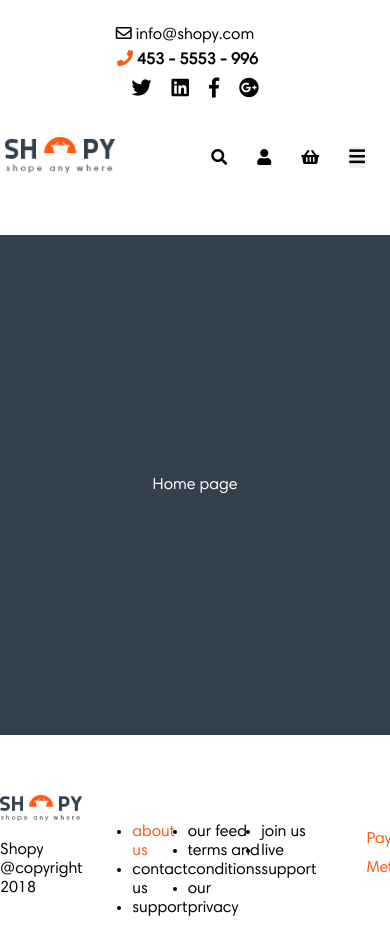
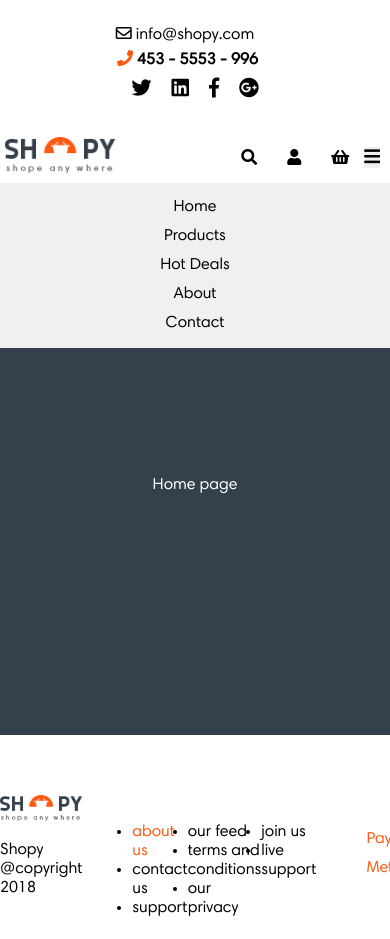
Before and after one commit to griddynamics/ui-intshp2-cp-tarsiers, a React (Create React App) app: page / in a window 390 px wide. Shown: the top 939 px of the page. Built offline with nearby package versions, Linux system fonts and the light colour scheme.

Commit message:
fixed navbar, used obj destruction

```diff
--- a/src/app/components/Counter/CounterContainer.js
+++ b/src/app/components/Counter/CounterContainer.js
@@ -5,8 +5,6 @@ const mapStateToProps = state => ({
   counter: state.counter.value
 });
 
-const CounterContainer = connect(
-  mapStateToProps
-)(Counter);
+const CounterContainer = connect(mapStateToProps)(Counter);
 
 export default CounterContainer;
--- a/src/app/components/Header/Header.js
+++ b/src/app/components/Header/Header.js
@@ -4,8 +4,18 @@ import { Link } from 'react-router-dom';
 import logo from '../../../assets/logo.png';
 import HeaderTop from './HeaderTop';
 
-const Header = props => {
-  const { headerFooterVisibility } = props;
+class Header extends React.Component {
+  state = {
+    isHidden: true
+  };
+
+  navToggle = () => {
+    this.setState(prevState => ({ isHidden: !prevState.isHidden }));
+  };
+
+  render() {
+    const { isHidden } = this.state;
+    const { headerFooterVisibility } = this.props;
     const visible = headerFooterVisibility.value;
     const navLinks = [
       { id: 0, val: 'Home', link: '/' },
@@ -15,16 +25,15 @@ const Header = props => {
       { id: 4, val: 'Contact', link: '/contacts' }
     ];
 
-  const navItems = navLinks.map(item => (
-    <li key={item.id} className="navbar-link">
-      <Link to={item.link}>{item.val}</Link>
+    const navItems = navLinks.map(item => {
+      const { id, link, val } = item;
+
+      return (
+        <li key={id} className="navbar-link">
+          <Link to={link}>{val}</Link>
         </li>
-  ));
-
-  const navToggle = () => {
-    const navMain = document.querySelector('.nav-main');
-    navMain.classList.toggle('nav-toggle');
-  };
+      );
+    });
 
     return visible ? (
       <header className="header">
@@ -37,7 +46,7 @@ const Header = props => {
               </Link>
             </div>
             <nav className="navbar col-10">
-            <div className="nav-main">
+              <div className={!isHidden ? 'nav-main' : 'nav-toggle'}>
                 <ul className="header-links">{navItems}</ul>
               </div>
               <div className="header-nav-right col-3">
@@ -57,11 +66,9 @@ const Header = props => {
                       <i className="fas fa-shopping-basket" />
                     </a>
                   </li>
-                <li className="navbar-link">
-                  <button type="button" className="menu" onClick={navToggle}>
+                  <button type="button" className="menu" onClick={this.navToggle}>
                     <i className="fas fa-bars" />
                   </button>
-                </li>
                 </ul>
               </div>
             </nav>
@@ -69,7 +76,8 @@ const Header = props => {
         </div>
       </header>
     ) : null;
-};
+  }
+}
 
 const mapStateToProps = state => ({ ...state });
 
--- a/src/styles/components/_header.scss
+++ b/src/styles/components/_header.scss
@@ -130,8 +130,4 @@ img.logo {
     text-align: right;
     width: 100%;
   }
-
-  .col-3 {
-    width: 100%;
-  }
 }
```
Lines whose indentation alone changed are shown as unchanged.
